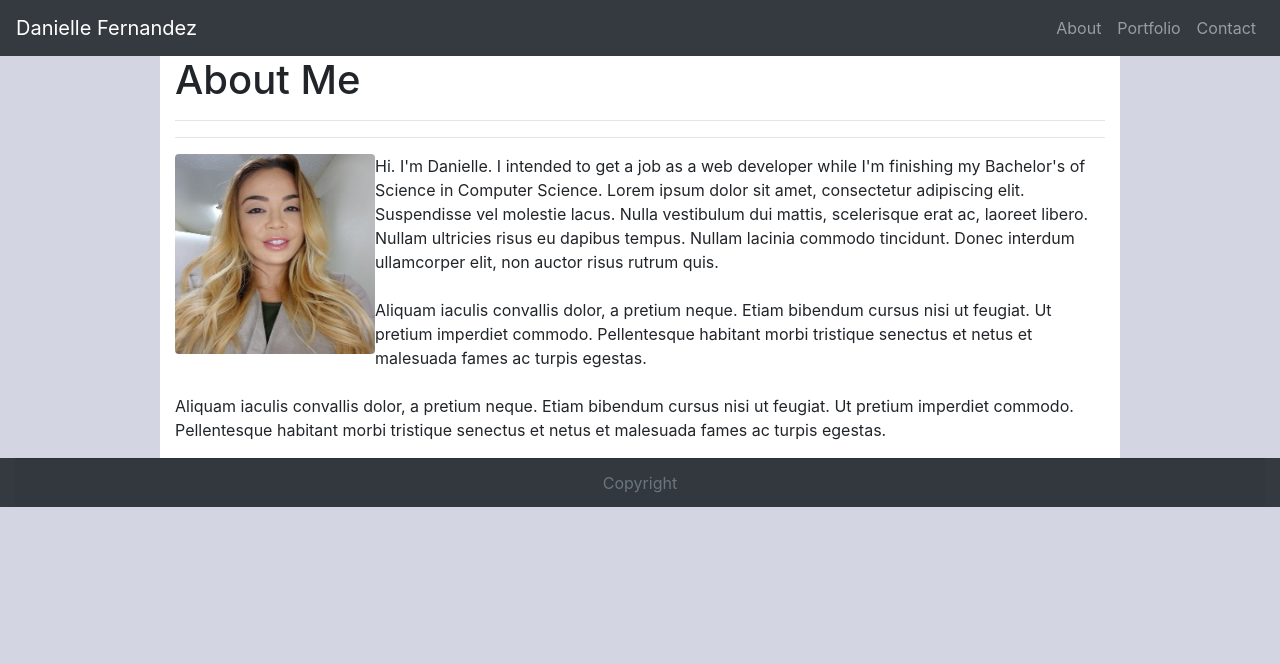
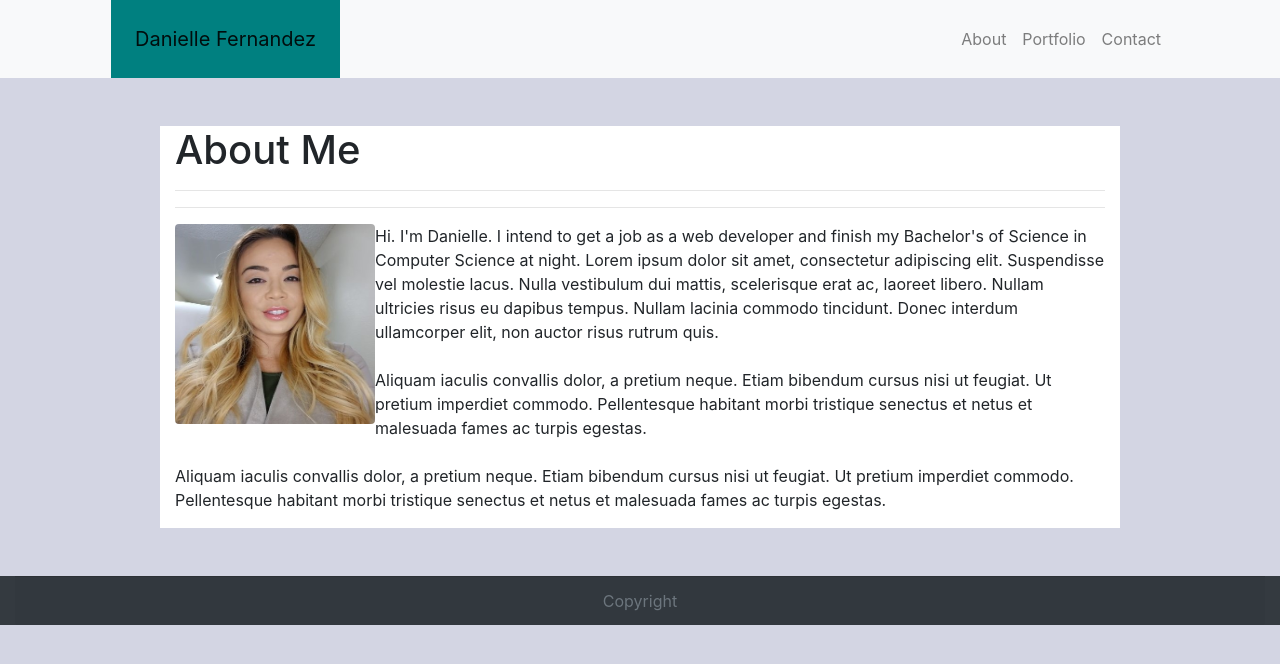
Before and after one commit to koa2019/bootstrap-portfolio, a plain HTML site: page index.html in a window 1280 px wide. Drawn offline with nearby package versions, Linux system fonts and the light colour scheme.

Commit message:
aligned navbar so navbar-brand & nav links align with containerBody

```diff
--- a/assets/css/style.css
+++ b/assets/css/style.css
@@ -8,3 +8,13 @@ body {
     max-width:960px;
 
 }
+
+.navbar-brand {
+    background-color: teal;
+    color: white;
+}
+/* Ask not working */
+.navbar px-5  {
+    padding-left: 5rem!important;
+    padding-right: 5rem!important;
+  }
--- a/index.html
+++ b/index.html
@@ -17,10 +17,12 @@
     <link rel="stylesheet" type="text/css" href="assets/css/style.css"/>
 
 </head>
+<body>
+    <nav class="navbar navbar-expand-lg navbar-fill navbar-light bg-light px-5 py-0">
 
-<nav class="navbar navbar-expand-lg navbar-dark bg-dark">
+        <div class="container mx-5">
 
-    <a class="navbar-brand" href="index.html">Danielle Fernandez</a>
+            <a class="navbar-brand p-4" href="index.html">Danielle Fernandez</a>
 
             <button class="navbar-toggler" type="button" data-toggle="collapse" data-target="#navbarNavAltMarkup"
                 aria-controls="navbarNavAltMarkup" aria-expanded="false" aria-label="Toggle navigation">
@@ -28,17 +30,16 @@
             </button>
 
             <div class="collapse navbar-collapse justify-content-end" id="navbarNavAltMarkup">
-        <div class="navbar-nav ">
+                <div class="navbar-nav">
                     <a class="nav-item nav-link" href="index.html">About</a>
                     <a class="nav-item nav-link" href="portfolio.html">Portfolio</a>
                     <a class="nav-item nav-link" href="contact.html">Contact</a>
                 </div>
             </div>
+        </div>
     </nav>
 
-<body>
-
-    <div class="containerBody col-lg mx-auto">
+    <div class="containerBody col-lg mx-auto my-5">
 
         <div class="row"><!-- header row  -->
 
@@ -60,8 +61,8 @@
                 <img src="assets/images/duf_thumbnail (2).jpg" class="rounded float-left" alt="Portrait" width="200" height="200" />
 
                 <!-- wrap <p> bio -->
-                <p>Hi. I'm Danielle. I intended to get a job as a web developer while I'm finishing my Bachelor's of
-                    Science in Computer Science.
+                <p>Hi. I'm Danielle. I intend to get a job as a web developer and finish my Bachelor's of
+                    Science in Computer Science at night.
 
                     Lorem ipsum dolor sit amet, consectetur adipiscing elit. Suspendisse vel molestie lacus. Nulla
                     vestibulum dui mattis, scelerisque erat ac, laoreet libero. Nullam ultricies risus eu dapibus
```
Lines whose indentation alone changed are shown as unchanged.
